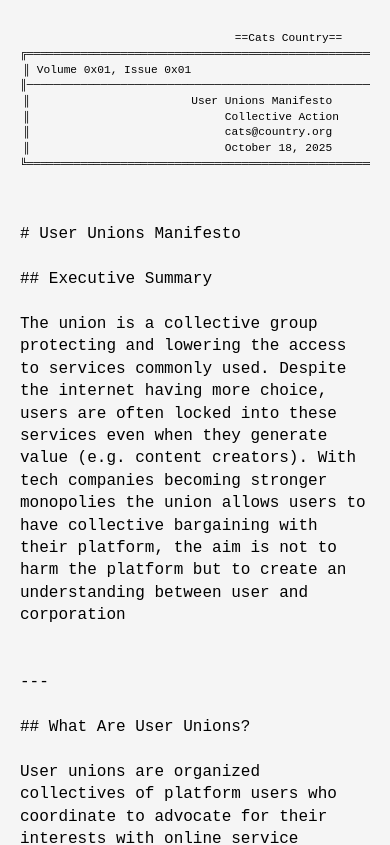
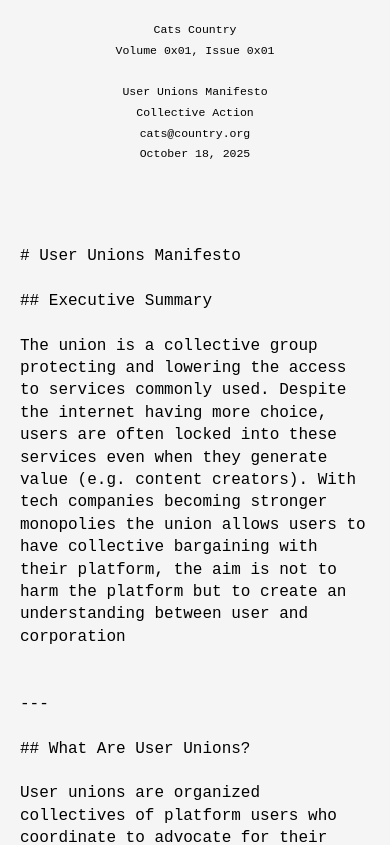
Before and after one commit to asii-mov/manifesto, a plain HTML site: page index.html in a window 390 px wide. Shown: the top 845 px of the page. Drawn offline with Linux system fonts and the light colour scheme.

Commit message:
feat: updated mobile formatting

```diff
--- a/index.html
+++ b/index.html
@@ -41,9 +41,21 @@
             text-align: left;
         }
 
+        .mobile-header {
+            display: none;
+        }
+
         @media (max-width: 600px) {
-            .header {
-                font-size: 0.7em;
+            .ascii-header {
+                display: none;
+            }
+
+            .mobile-header {
+                display: block;
+                text-align: center;
+                margin-bottom: 40px;
+                font-size: 0.9em;
+                line-height: 1.8;
             }
 
             body {
@@ -65,6 +77,16 @@
 ║                             October 18, 2025                                ║
 ╚══════════════════════════════════════════════════════════════════════════════╝
 </pre>
+
+<div class="mobile-header">
+Cats Country<br>
+Volume 0x01, Issue 0x01<br>
+<br>
+User Unions Manifesto<br>
+Collective Action<br>
+cats@country.org<br>
+October 18, 2025
+</div>
 </div>
 
 
```
